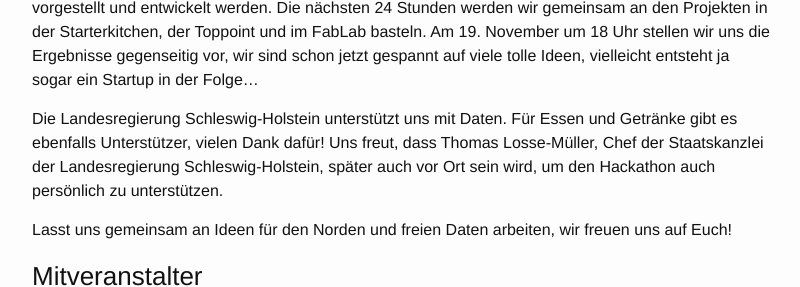
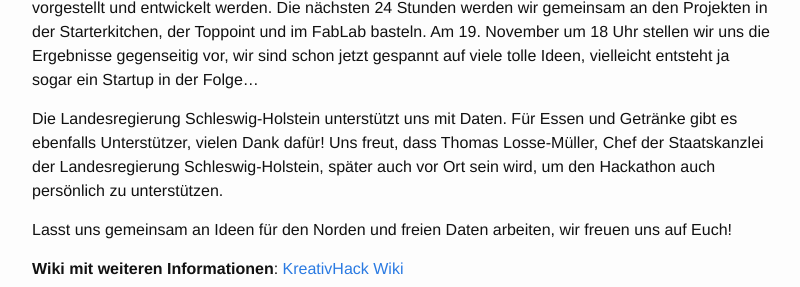
Before and after one commit to KreativHack/.de, a Jekyll site: the page built from _posts/2016-11-18-open-data.md, in a window 1280 px wide and 900 px high, scrolled down 1027 px, cut to the strip 0-287 px from the top of the window. Shown: the whole strip, without its empty margins (238-1038 px from the left). Built offline with Jekyll 4.4.1, drawn with Linux system fonts in a browser that asks for light colours; some of the changed lines change nothing that is shown.

Commit message:
refine wiki links

```diff
--- a/_includes/footer.html
+++ b/_includes/footer.html
@@ -31,7 +31,7 @@
       <div class="footer-col footer-col-3">
         <ul class="social-media-list">
           <li>
-            <a href="https://wiki.kreativhack.de/kh16/start">Wiki</a>
+            <a href="https://wiki.kreativhack.de">Wiki</a>
           </li>
         </ul>
       </div>
--- a/_posts/2016-11-18-open-data.md
+++ b/_posts/2016-11-18-open-data.md
@@ -30,6 +30,8 @@
 
 Lasst uns gemeinsam an Ideen für den Norden und freien Daten arbeiten, wir freuen uns auf Euch!
 
+**Wiki mit weiteren Informationen**: [KreativHack Wiki](https://wiki.kreativhack.de/kh16/start)
+
 ### Mitveranstalter
 
 ![ZBW](https://wiki.kreativhack.de/_media/kh16/logo-zbw.png?w=200&tok=37fc0d) | ![DiWiSH](https://wiki.kreativhack.de/_media/kh16/logo-diwish-200.png)
```
